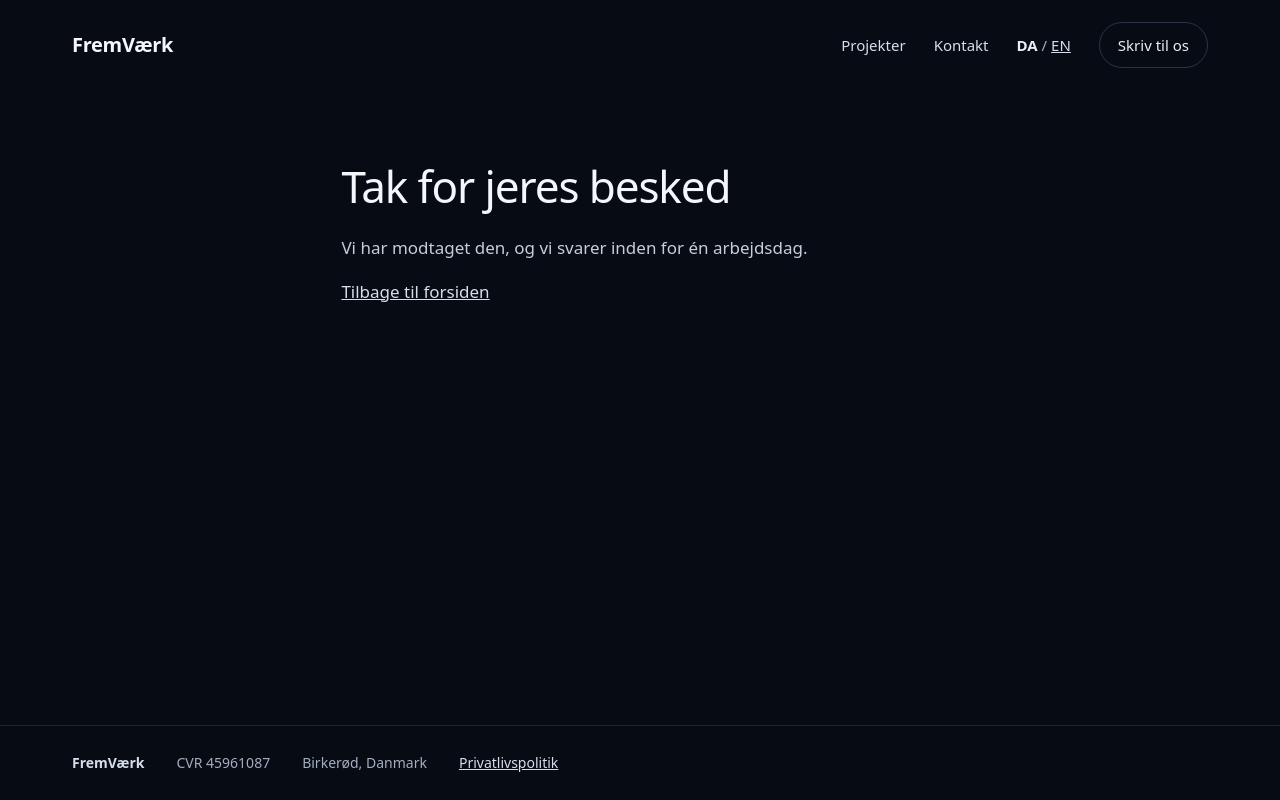
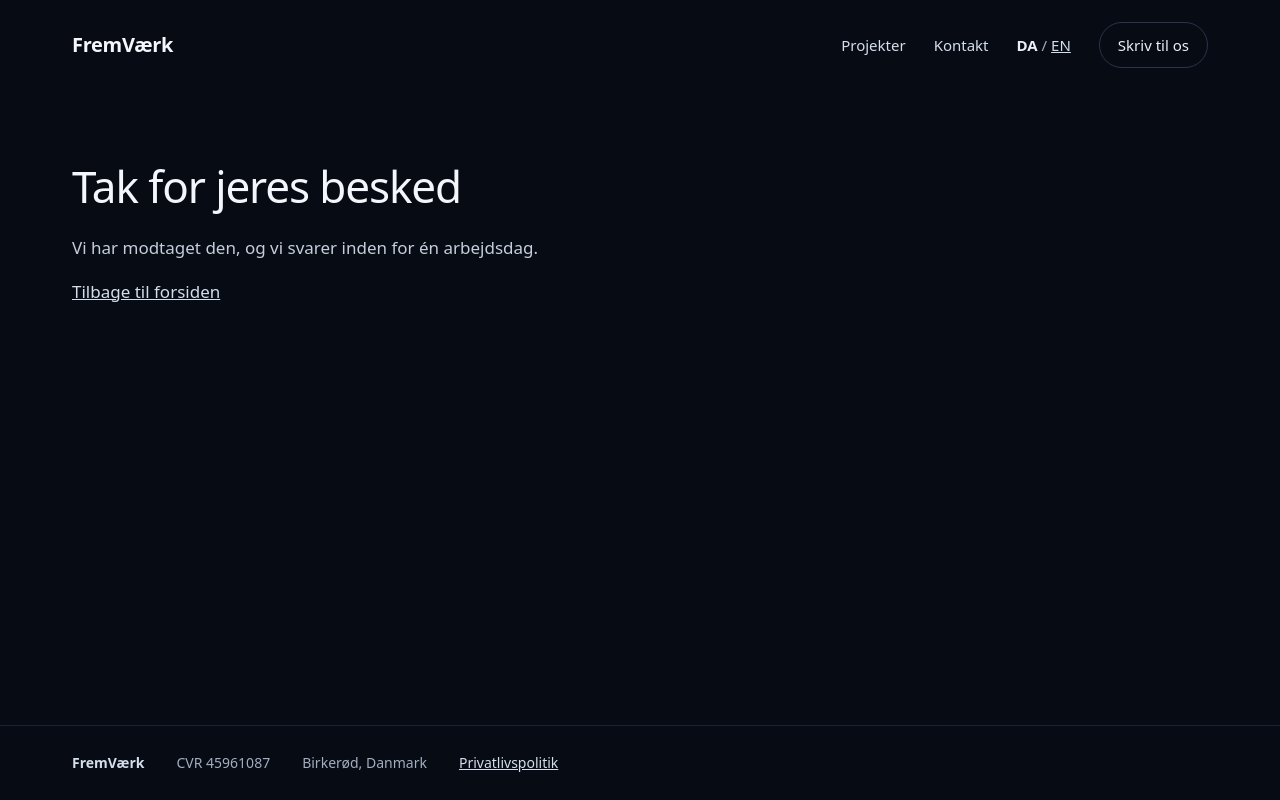
Before and after one commit to fremvaerk/landing-page, an Astro site: page /tak in a window 1280 px wide. Built offline with nearby package versions, Linux system fonts and the light colour scheme; Astro itself is replaced by a stand-in of ours; a web font is replaced by a local one.

Commit message:
fix: align the text page column with the header

```diff
--- a/src/styles/base.css
+++ b/src/styles/base.css
@@ -120,9 +120,13 @@ a:hover {
 
 /* Text pages: privacy, thanks and 404 */
 
+/* The column starts at the same left edge as the header. Each block is at most about 68 characters wide. */
 .prose {
-  max-width: 68ch;
   padding-block: 72px 96px;
+}
+
+.prose > * {
+  max-width: 40rem;
 }
 
 .prose h1 {
```
